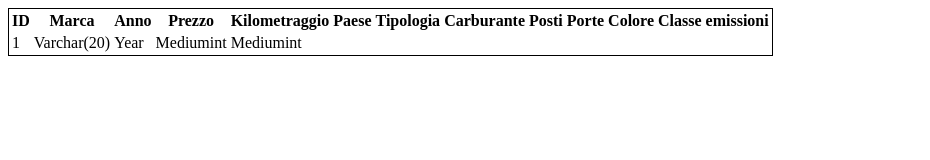
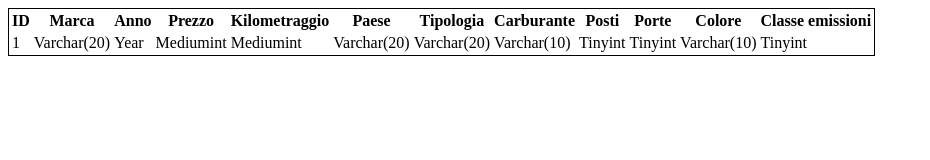
Before and after one commit to GiovanniCalia/db-first, a plain HTML site: page index.html in a window 1280 px wide. Shown: the whole page, without its empty margins (0-930 px from the left). Drawn offline with Linux system fonts and the light colour scheme.

Commit message:
Completamento parziale tabella

```diff
--- a/index.html
+++ b/index.html
@@ -29,13 +29,13 @@
              <td>Year</td>
              <td>Mediumint</td>
              <td>Mediumint</td>
-             <td></td>
-             <td></td>
-             <td></td>
-             <td></td>
-             <td></td>
-             <td></td>
-             <td></td>
+             <td>Varchar(20)</td>
+             <td>Varchar(20)</td>
+             <td>Varchar(10)</td>
+             <td>Tinyint</td>
+             <td>Tinyint</td>
+             <td>Varchar(10)</td>
+             <td>Tinyint</td>
          </tr>
     </table>
 
```
